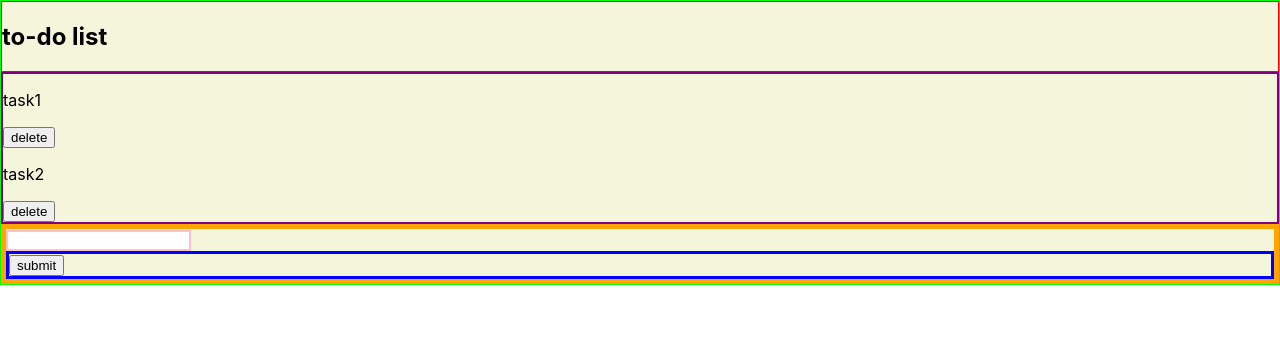
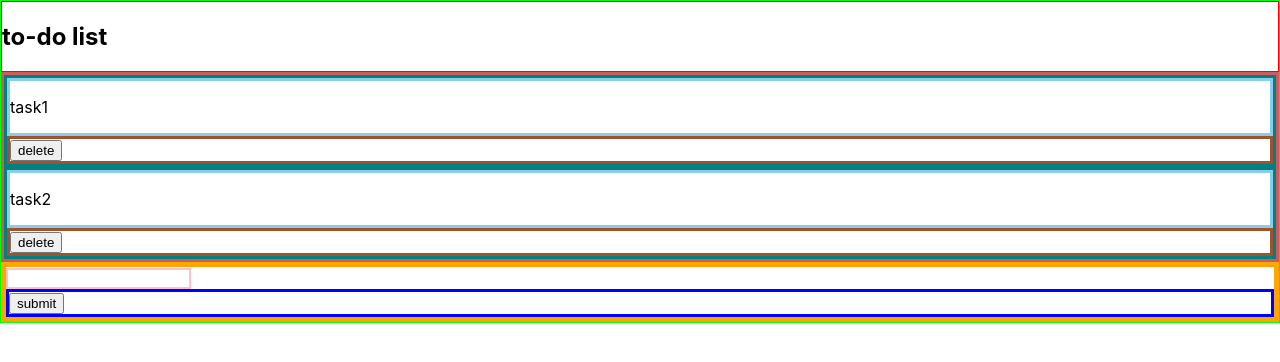
Before and after one commit to fluffy-lion-zzz/todo-list, a React (Create React App) app: page / in a window 1280 px wide. Shown: the top 362 px of the page. Built offline with nearby package versions, Linux system fonts and the light colour scheme.

Commit message:
borders added for css

```diff
--- a/src/App.css
+++ b/src/App.css
@@ -5,9 +5,9 @@
 .todoHeader {
   border: 1px solid red;
 }
-.cardComponent {
+/* .cardComponent {
   border: 2px solid purple;
-}
+} */
 .userInput {
   border: solid 5px orange;
 }
--- a/src/App.js
+++ b/src/App.js
@@ -33,12 +33,12 @@ const [input, setInput] = useState("")
       <div className="todoHeader">
         <h2>to-do list</h2>
       </div>
-      <div className="cardComponent">
+      <>
         <Card
           tasks={tasks}
           removeHandler={removeHandler}
           />
-      </div>
+      </>
       <div className="userInput">
         <form onSubmit={handleSubmit}>
           <input
--- a/src/components/Card/Card.css
+++ b/src/components/Card/Card.css
@@ -0,0 +1,4 @@
+
+.taskList{
+    border: solid indianred 3px;
+}
--- a/src/components/Card/Card.js
+++ b/src/components/Card/Card.js
@@ -8,7 +8,7 @@ const Card = (props) => {
 
     })
   return (
-    <div>
+    <div className="taskList">
       {props.tasks && taskList}
     </div>
   )
--- a/src/components/Todo/Todo.css
+++ b/src/components/Todo/Todo.css
@@ -1,3 +1,9 @@
-div {
-    background-color: beige;
+.taskWrapper{
+    border: solid 3px teal;
 }
+.taskDisplay {
+    border: solid 3px skyblue;
+}
+.buttonWrapper{
+    border: solid 3px sienna;
+}
--- a/src/components/Todo/Todo.js
+++ b/src/components/Todo/Todo.js
@@ -2,9 +2,13 @@ import React from 'react'
 import './Todo.css'
 const Todo = (props) => {
     return (
-      <div>
-        <p>{props.task}</p>
-        <button onClick={() => props.removeHandler(props.index)}>delete</button>
+      <div className="taskWrapper">
+        <div className="taskDisplay">
+            <p>{props.task}</p>
+        </div>
+        <div className="buttonWrapper">
+            <button onClick={() => props.removeHandler(props.index)}>delete</button>
+        </div>
       </div>
     )
   }
```
Also changed, not shown: 1 other file (tests, documents, lock files or other folders).
